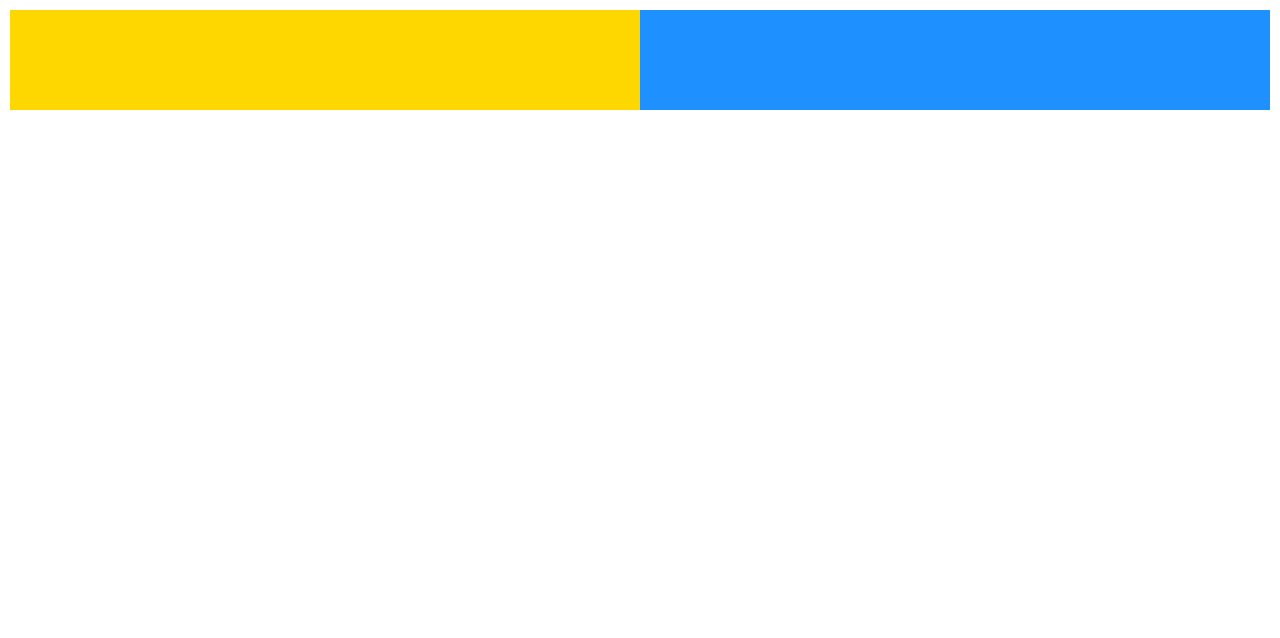
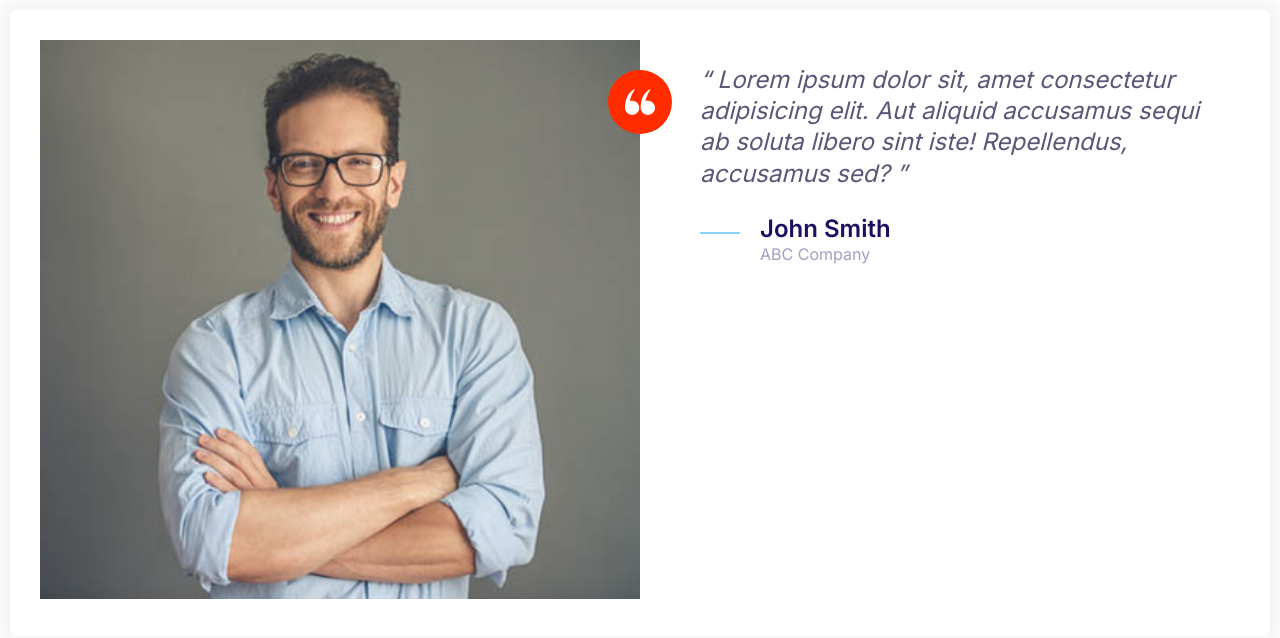
Before and after one commit to AbbasRazaPakistan/Moshify, a plain HTML site: page index.html in a window 1280 px wide. Drawn offline with Linux system fonts and the light colour scheme.

Commit message:
Testimonial created.

```diff
--- a/css/style.css
+++ b/css/style.css
@@ -22,8 +22,6 @@ body {
   color: var(--color-body);
   font-size: 2.4rem;
   line-height: 1.5;
-  /* Temporary */
-  padding: 10px;
 }
 h1,
 h2,
@@ -139,14 +137,24 @@ a {
 .icon--primary {
   fill: var(--color-primary);
 }
+.icon--white {
+  fill: #fff;
+}
+.icon--small {
+  width: 30px;
+  height: 30px;
+}
 .icon-container {
-  background: gold;
+  background: #f3f9fa;
   width: 64px;
   height: 64px;
   border-radius: 100%;
   display: inline-flex;
   justify-content: center;
   align-items: center;
+}
+.icon-container--accent {
+  background-color: var(--color-accent);
 }
 /* Buttons */
 .btn {
@@ -234,11 +242,7 @@ a {
 .card {
   border-radius: 7px;
   box-shadow: 0 0 20px 10px #f3f3f3;
-  /* overflow-x: visible;
-  overflow-y: visible; */
-}
-.card__header {
-  border-radius: 7px 7px 0 0;
+  overflow: hidden;
 }
 .card__header,
 .card__body {
@@ -368,3 +372,27 @@ a {
     grid-template-columns: repeat(2, 1fr);
   }
 }
+/* Testimonials */
+.testimonial {
+  padding: 3rem;
+}
+.testimonial__image-container {
+  position: relative;
+}
+.testimonial__image-container > img {
+  width: 100%;
+}
+.testimonial__image-container > .icon-container {
+  position: absolute;
+  top: 3rem;
+  right: -32px;
+}
+@media screen and (min-width: 768px) {
+  .testimonial .quote,
+  .testimonial .quote__author {
+    font-size: 2.4rem;
+  }
+  .testimonial .quote {
+    margin-left: 6rem;
+  }
+}
--- a/index.html
+++ b/index.html
@@ -13,10 +13,41 @@
     />
     <title>Moshify</title>
   </head>
-  <body>
-    <div class="grid grid--1x2">
-      <div style="height: 100px; background-color: gold"></div>
-      <div style="height: 100px; background-color: dodgerblue"></div>
+  <body style="padding: 10px">
+    <div class="card testimonial">
+      <div class="grid grid--1x2">
+        <div class="testimonial__image-container">
+          <img
+            src="./images/testimonial.jpg"
+            alt="A happy, smiling customer."
+          />
+          <span class="icon-container icon-container--accent">
+            <svg class="icon icon--white icon--small">
+              <use xlink:href="../images/sprite-icon.svg#quotes"></use>
+            </svg>
+          </span>
+        </div>
+        <blockquote class="quote">
+          <p class="quote__text">
+            Lorem ipsum dolor sit, amet consectetur adipisicing elit. Aut
+            aliquid accusamus sequi ab soluta libero sint iste! Repellendus,
+            accusamus sed?
+          </p>
+          <footer>
+            <div class="media">
+              <div class="media__image">
+                <svg class="icon icon--primary quote__line">
+                  <use xlink:href="../images/sprite-icon.svg#line"></use>
+                </svg>
+              </div>
+              <div class="media__body">
+                <h3 class="media__title quote__author">John Smith</h3>
+                <p class="quote__organization">ABC Company</p>
+              </div>
+            </div>
+          </footer>
+        </blockquote>
+      </div>
     </div>
   </body>
 </html>
```
Also changed, not shown: components/testimonial.html (added, +31 -0 lines), images/testimonial.jpg (added).
